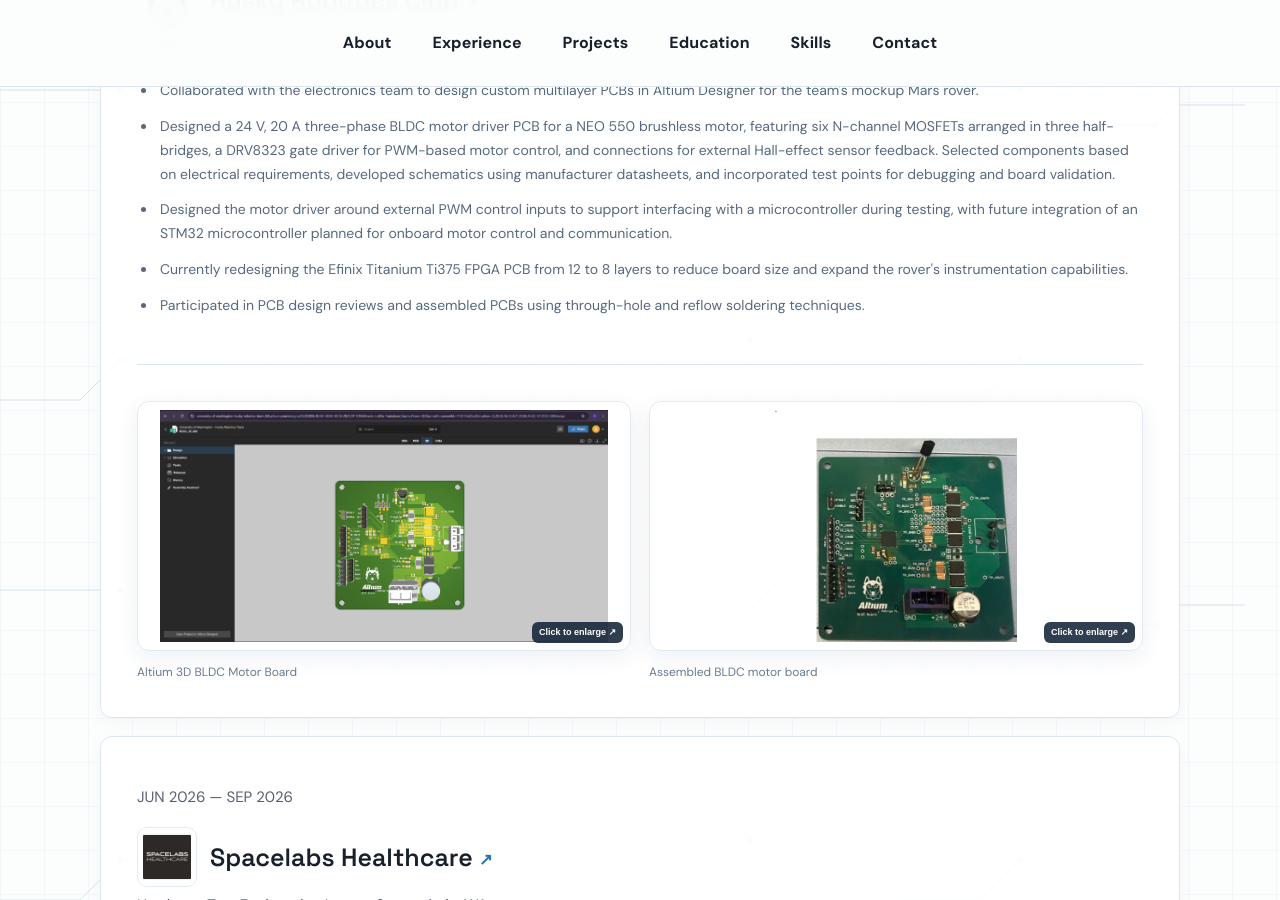
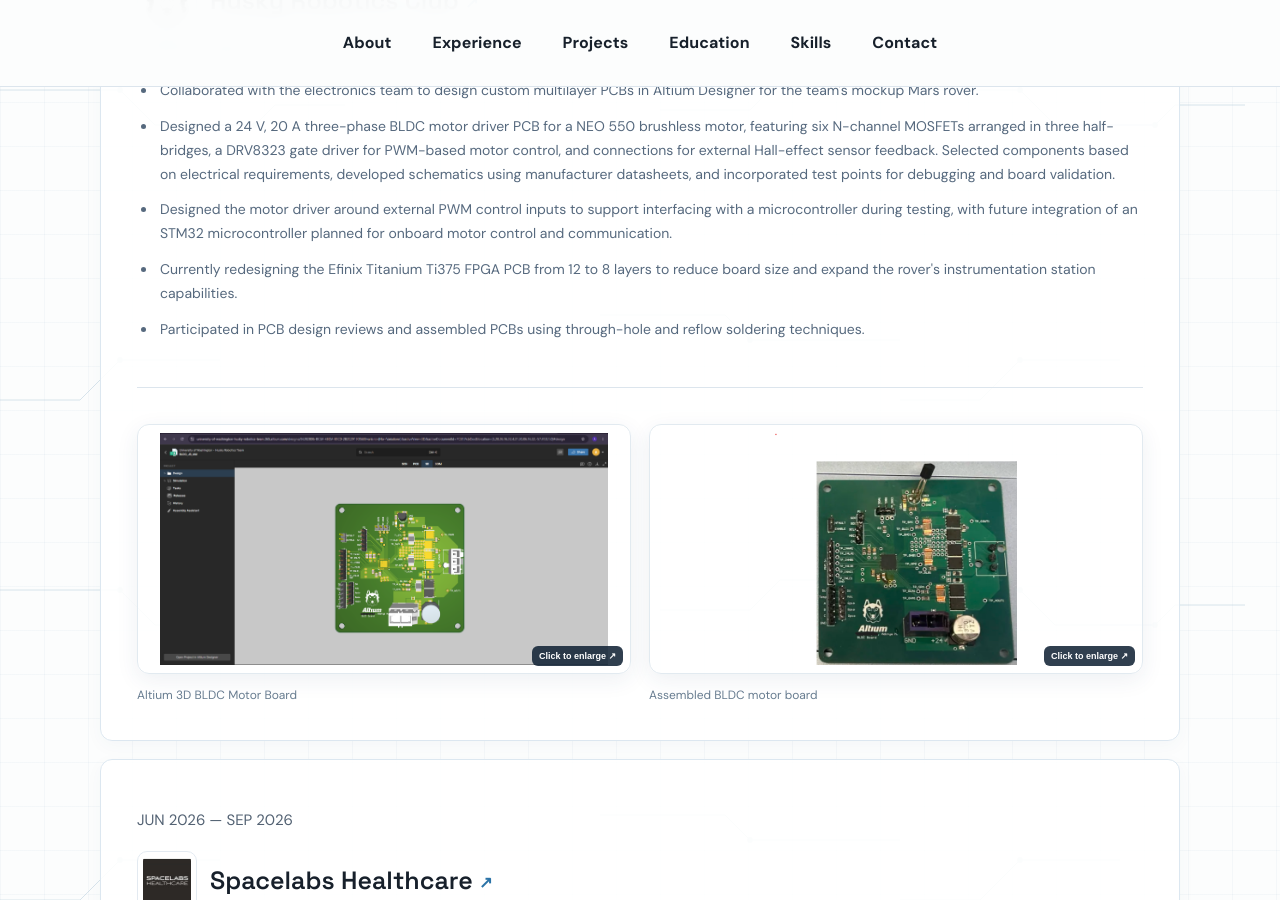
Before and after one commit to AdityaManivel/AdityaManivel.github.io, a Jekyll site: the page index.html, which Jekyll copies as it is, in a window 1280 px wide and 900 px high, scrolled down 1218 px. Built offline with Jekyll 4.4.1, drawn with Linux system fonts in a browser that asks for light colours.

Commit message:
Specify rover instrumentation station capabilities

```diff
--- a/index.html
+++ b/index.html
@@ -72,7 +72,7 @@
           <li>Collaborated with the electronics team to design custom multilayer PCBs in Altium Designer for the team's mockup Mars rover.</li>
           <li>Designed a 24 V, 20 A three-phase BLDC motor driver PCB for a NEO 550 brushless motor, featuring six N-channel MOSFETs arranged in three half-bridges, a DRV8323 gate driver for PWM-based motor control, and connections for external Hall-effect sensor feedback. Selected components based on electrical requirements, developed schematics using manufacturer datasheets, and incorporated test points for debugging and board validation.</li>
           <li>Designed the motor driver around external PWM control inputs to support interfacing with a microcontroller during testing, with future integration of an STM32 microcontroller planned for onboard motor control and communication.</li>
-          <li>Currently redesigning the Efinix Titanium Ti375 FPGA PCB from 12 to 8 layers to reduce board size and expand the rover's instrumentation capabilities.</li>
+          <li>Currently redesigning the Efinix Titanium Ti375 FPGA PCB from 12 to 8 layers to reduce board size and expand the rover's instrumentation station capabilities.</li>
           <li>Participated in PCB design reviews and assembled PCBs using through-hole and reflow soldering techniques.</li>
         </ul>
 
```
